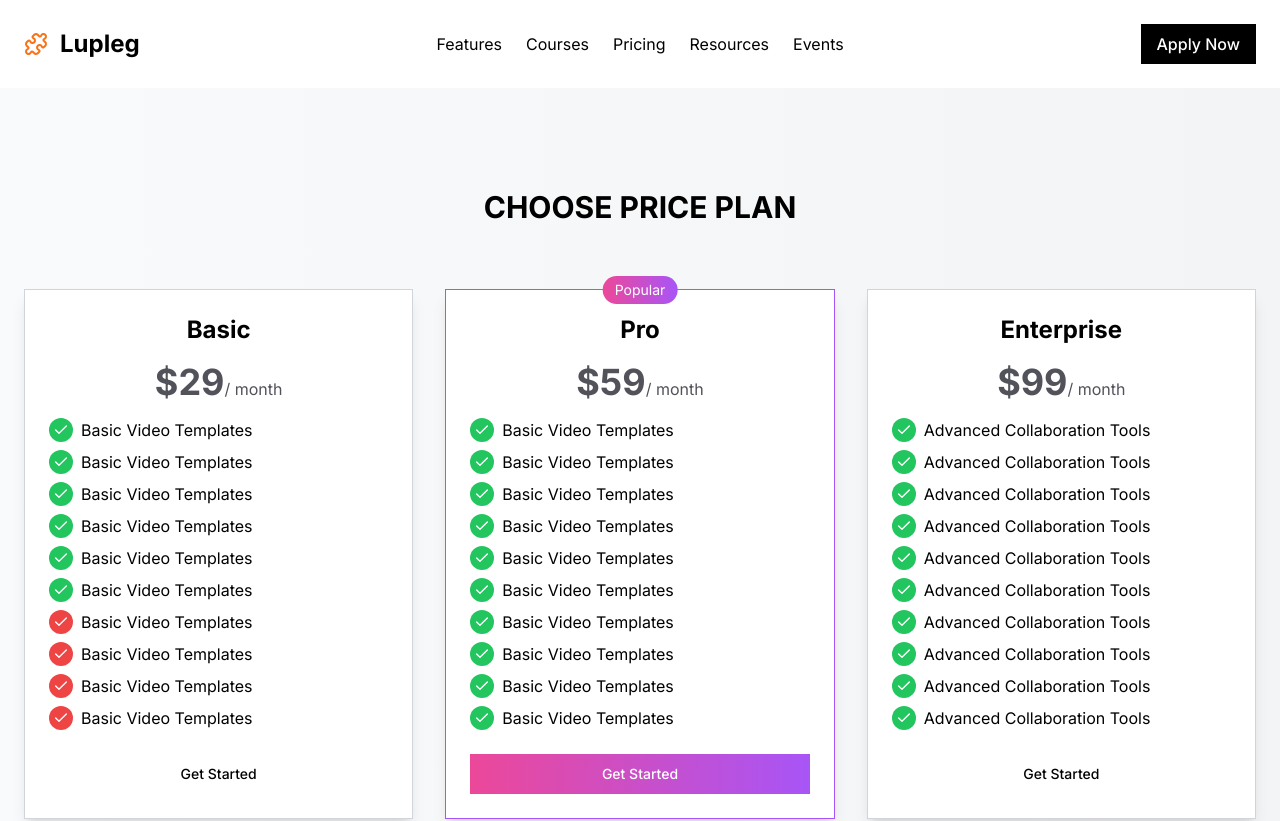
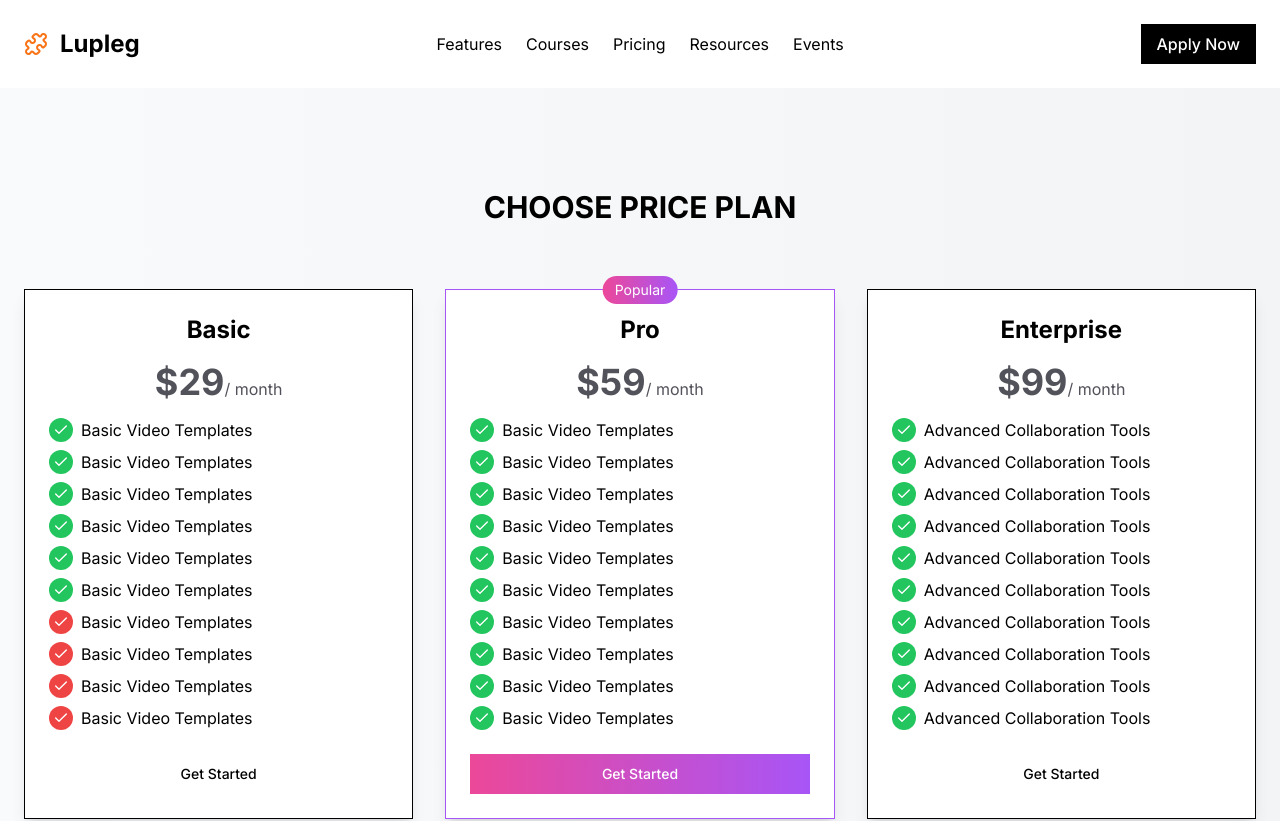
Before and after one commit to Lupleg-dev/React_Tutorials, a Next.js app: page /pricing in a window 1280 px wide. Shown: the top 821 px of the page. Built offline with nearby package versions, Linux system fonts and the light colour scheme.

Commit message:
added some black border in price plans

```diff
--- a/app/pricing/page.js
+++ b/app/pricing/page.js
@@ -12,7 +12,7 @@ export default function PricePlan() {
             </div>
 
         <div className="grid grid-cols-1 gap-6 mt-8 md:grid-cols-3 md:gap-8">
-          <div className="flex flex-col p-6 bg-white shadow-lg rounded-lg dark:bg-zinc-850 justify-between border border-gray-300">
+          <div className="flex flex-col p-6 bg-white shadow-lg rounded-lg dark:bg-zinc-850 justify-between border border-black">
 
             <div>
               <h3 className="text-2xl font-bold text-center">Basic</h3>
@@ -126,7 +126,7 @@ export default function PricePlan() {
               </Button>
             </div>
           </div>
-          <div className="flex flex-col p-6 bg-white shadow-lg rounded-lg dark:bg-zinc-850 justify-between border border-gray-300">
+          <div className="flex flex-col p-6 bg-white shadow-lg rounded-lg dark:bg-zinc-850 justify-between border border-black">
             <div>
               <h3 className="text-2xl font-bold text-center">Enterprise</h3>
               <div className="mt-4 text-center text-zinc-600 dark:text-zinc-400">
```
